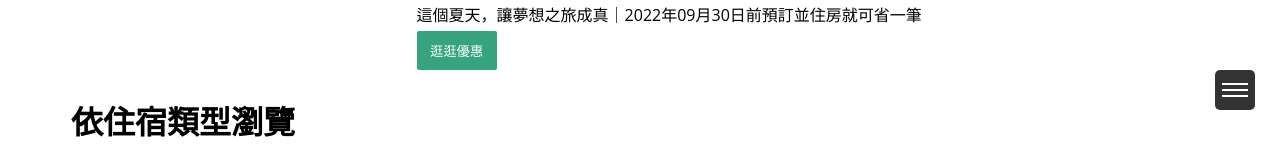
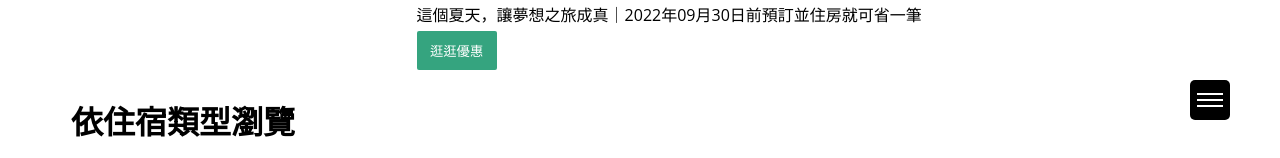
Before and after one commit to VincentLin0619/react-vint-app, a React (Create React App) app: page / in a window 1280 px wide. Shown: the part 570-728 px from the top of the page. Built offline with nearby package versions, Linux system fonts and the light colour scheme.

Commit message:
把按鈕元件都拉出來放在buttom資料夾裡

```diff
--- a/src/components/NavBar/HamMenu.scss
+++ b/src/components/NavBar/Button/HamMenu.scss
@@ -29,11 +29,11 @@
   width: 40px;
   height: 40px;
   border-radius: 5px;
-  background: rgba(0, 0, 0, 0.8);
+  background: rgba(0, 0, 0, 1);
   display: block;
   z-index: 10;
-  right: 25px;
-  bottom: 15vh;
+  right: 50px;
+  bottom: 110px;
   position: fixed;
   .ham-origin {
     position: absolute;
@@ -62,7 +62,7 @@
   top: 0;
   bottom: 0;
   padding: 50px;
-  background: rgba(0, 0, 0, 0.7);
+  background: rgba(0, 0, 0, 0.85);
   z-index: 1;
   /* 用 translate 把選單藏到畫面左邊去 */
   transform: translateX(-100%);
--- a/src/components/NavBar/ScrollToTop.scss
+++ b/src/components/NavBar/Button/ScrollToTop.scss
@@ -9,8 +9,8 @@
   position: fixed;
   z-index: 20;
   color: black;
-  right: 25px;
-  bottom: 5vh;
+  right: 50px;
+  bottom: 50px;
   width: 40px;
   height: 40px;
   margin: auto;
--- a/src/components/NavBar/MainMenu.jsx
+++ b/src/components/NavBar/MainMenu.jsx
@@ -1,7 +1,7 @@
 import React from "react";
 import "./MainMenu.scss";
-import HamMenu from "./HamMenu";
-import { ScrollToTop } from "./ScrollToTop";
+import HamMenu from "./Button/HamMenu";
+import { ScrollToTop } from "./Button/ScrollToTop";
 
 const MainMenu = () => {
   return (
```
Also changed, not shown: src/components/NavBar/Button/HamMenu.jsx (renamed from src/components/NavBar/HamMenu.jsx), src/components/NavBar/Button/ScrollToTop.jsx (renamed from src/components/NavBar/ScrollToTop.jsx).
